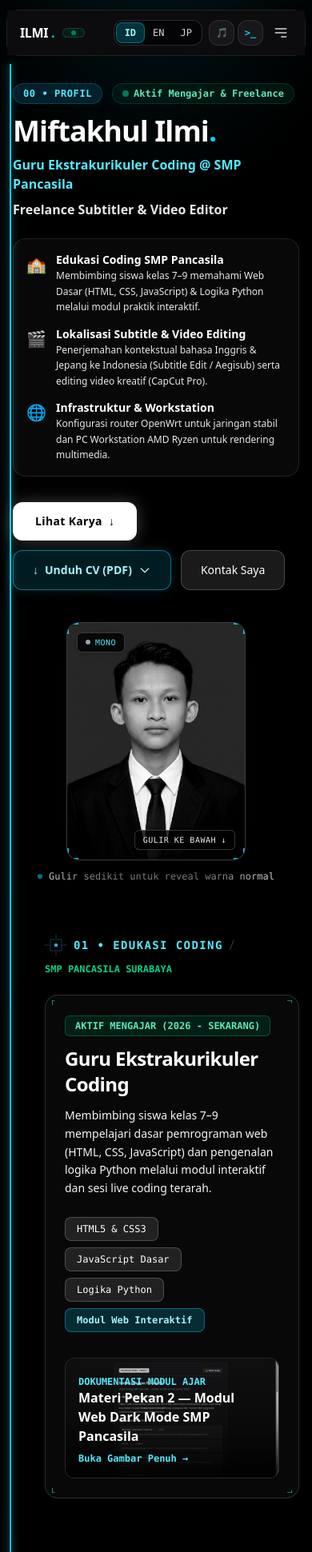
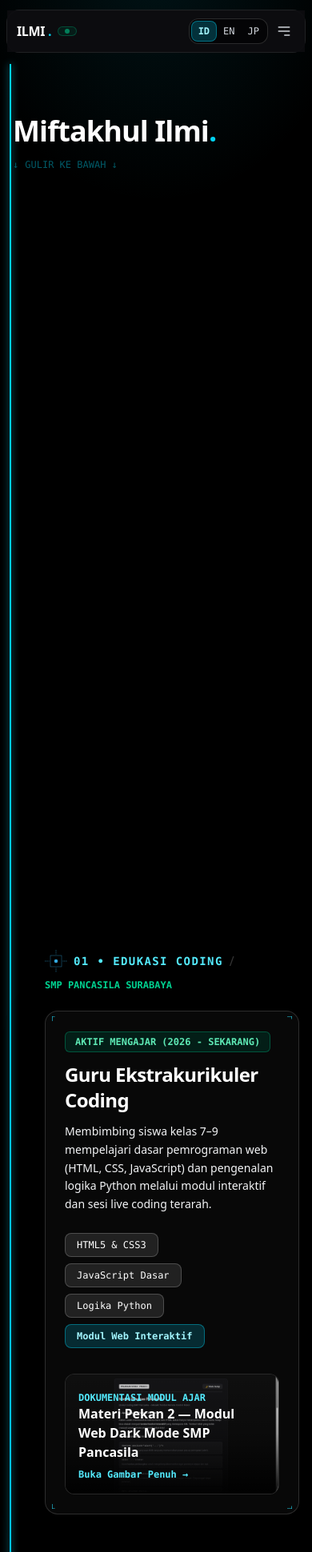
Before and after one commit to kawaragiid/portofolio, a Next.js app: page / in a window 390 px wide. Shown: the top 1941 px of the page at 80% size. Built offline with nearby package versions, Linux system fonts and the light colour scheme.

Commit message:
Add scroll glitch assembly from name-only hero and mobile bottom-docking navbar

```diff
--- a/app/globals.css
+++ b/app/globals.css
@@ -98,3 +98,54 @@ html[data-perf="low"] nav > div {
 .animate-glitch-red {
   animation: glitch-slice-2 0.22s steps(2, start) infinite;
 }
+
+@keyframes glitch-assemble {
+  0% {
+    opacity: 0;
+    transform: translateY(16px) skewX(-6deg) scale(0.98);
+    filter: drop-shadow(-3px 0 rgba(34, 211, 238, 0.85)) drop-shadow(3px 0 rgba(239, 68, 68, 0.85));
+  }
+  28% {
+    opacity: 0.75;
+    transform: translate(-4px, 4px) skewX(4deg);
+    filter: drop-shadow(3px 0 rgba(34, 211, 238, 0.9)) drop-shadow(-3px 0 rgba(239, 68, 68, 0.9));
+  }
+  55% {
+    opacity: 0.45;
+    transform: translate(3px, -2px) skewX(-2deg);
+    filter: drop-shadow(-2px 0 rgba(34, 211, 238, 0.55)) drop-shadow(2px 0 rgba(239, 68, 68, 0.55));
+  }
+  80% {
+    opacity: 0.95;
+    transform: translate(-1px, 1px) skewX(1deg);
+    filter: none;
+  }
+  100% {
+    opacity: 1;
+    transform: translate(0, 0) skewX(0deg) scale(1);
+    filter: none;
+  }
+}
+
+@keyframes glitch-assemble-lite {
+  0% {
+    opacity: 0;
+    transform: translateY(14px) skewX(-4deg);
+  }
+  45% {
+    opacity: 0.6;
+    transform: translate(-2px, 3px) skewX(2deg);
+  }
+  100% {
+    opacity: 1;
+    transform: translate(0, 0) skewX(0deg);
+  }
+}
+
+.animate-glitch-assemble {
+  animation: glitch-assemble 0.48s cubic-bezier(0.22, 1, 0.36, 1) both;
+}
+
+html[data-perf="low"] .animate-glitch-assemble {
+  animation: glitch-assemble-lite 0.36s cubic-bezier(0.22, 1, 0.36, 1) both;
+}
--- a/components/FloatingDock.tsx
+++ b/components/FloatingDock.tsx
@@ -6,10 +6,14 @@ import { useLanguage } from "./LanguageProvider";
 export default function FloatingDock() {
   const { dict } = useLanguage();
   const [isDocked, setIsDocked] = useState(false);
+  const [hasScrolled, setHasScrolled] = useState(false);
   const slotRef = useRef<HTMLDivElement>(null);
 
   useEffect(() => {
     const checkDock = () => {
+      const scrolled = window.scrollY > 25;
+      setHasScrolled((prev) => (prev !== scrolled ? scrolled : prev));
+
       const slot = slotRef.current;
       if (!slot) return;
       const rect = slot.getBoundingClientRect();
@@ -93,11 +97,13 @@ export default function FloatingDock() {
 
   return (
     <>
-      {/* 1. Floating Capsule (Visible while scrolling mid-page, hides smoothly once docked at bottom) */}
+      {/* 1. Floating Capsule (Visible while floating; on mobile hides once merged into bottom Navbar) */}
       <div
         className={`fixed bottom-4 right-4 sm:bottom-6 sm:right-6 z-[90] transition-all duration-300 ${
           isDocked
             ? "opacity-0 translate-y-3 pointer-events-none scale-95"
+            : hasScrolled
+            ? "max-md:opacity-0 max-md:translate-y-4 max-md:pointer-events-none max-md:scale-90 md:opacity-100 md:translate-y-0 md:pointer-events-auto md:scale-100"
             : "opacity-100 translate-y-0 pointer-events-auto scale-100"
         }`}
         aria-hidden={isDocked}
@@ -107,8 +113,8 @@ export default function FloatingDock() {
         </div>
       </div>
 
-      {/* 2. Static Docked Slot (Merged into page right above footer on the right) */}
-      <div ref={slotRef} className="w-full max-w-6xl mx-auto pt-4 flex justify-end">
+      {/* 2. Static Docked Slot (Merged into page right above footer on desktop/tablet) */}
+      <div ref={slotRef} className="hidden md:flex w-full max-w-6xl mx-auto pt-4 justify-end">
         <div
           className={`inline-flex items-center gap-1.5 sm:gap-2 p-1.5 sm:p-2 rounded-2xl bg-white/[0.03] border border-white/15 transition-all duration-300 ${
             isDocked
--- /dev/null
+++ b/components/GlitchReveal.tsx
@@ -0,0 +1,71 @@
+"use client";
+
+import { ReactNode, useEffect, useRef, useState } from "react";
+
+interface GlitchRevealProps {
+  children: ReactNode;
+  className?: string;
+  delay?: number;
+  /** If provided, controls visibility externally (e.g. Hero scroll threshold). Otherwise uses IntersectionObserver. */
+  revealed?: boolean;
+}
+
+export default function GlitchReveal({
+  children,
+  className = "",
+  delay = 0,
+  revealed,
+}: GlitchRevealProps) {
+  const ref = useRef<HTMLDivElement>(null);
+  const [inView, setInView] = useState(false);
+
+  const isControlled = revealed !== undefined;
+  const isVisible = isControlled ? revealed : inView;
+
+  useEffect(() => {
+    if (isControlled) return;
+    const el = ref.current;
+    if (!el) return;
+
+    const checkIfAlreadyVisible = () => {
+      const rect = el.getBoundingClientRect();
+      if (rect.top < window.innerHeight * 0.92 && window.scrollY > 15) {
+        setInView(true);
+      }
+    };
+
+    const observer = new IntersectionObserver(
+      ([entry]) => {
+        if (entry.isIntersecting && window.scrollY > 15) {
+          setInView(true);
+          observer.disconnect();
+        }
+      },
+      { threshold: 0.08, rootMargin: "0px 0px -40px 0px" }
+    );
+
+    observer.observe(el);
+    window.addEventListener("scroll", checkIfAlreadyVisible, { passive: true });
+    checkIfAlreadyVisible();
+
+    return () => {
+      observer.disconnect();
+      window.removeEventListener("scroll", checkIfAlreadyVisible);
+    };
+  }, [isControlled]);
+
+  return (
+    <div
+      ref={ref}
+      style={isVisible && delay > 0 ? { animationDelay: `${delay}ms` } : undefined}
+      className={`${
+        isVisible
+          ? "animate-glitch-assemble"
+          : "opacity-0 translate-y-3 pointer-events-none select-none"
+      } ${className}`}
+      aria-hidden={!isVisible}
+    >
+      {children}
+    </div>
+  );
+}
--- a/components/Navbar.tsx
+++ b/components/Navbar.tsx
@@ -15,6 +15,7 @@ export default function Navbar() {
   const screen = useScreenSize();
   const [isOpen, setIsOpen] = useState(false);
   const [activeSection, setActiveSection] = useState("origin");
+  const [hasScrolled, setHasScrolled] = useState(false);
   const [timeStr, setTimeStr] = useState("");
 
   const languages: Language[] = ["ID", "EN", "JP"];
@@ -41,11 +42,17 @@ export default function Navbar() {
     return () => clearInterval(interval);
   }, []);
 
-  // Track active section for waypoints indicator
+  // Track active section & scroll state for mobile bottom-docking
   useEffect(() => {
     const sectionIds = ["origin", "academy", "projects", "gateway", "experience", "terminus"];
     const handleScroll = () => {
-      const scrollPos = window.scrollY + 200;
+      const y = window.scrollY;
+      setHasScrolled((prev) => {
+        const next = y > 25;
+        return prev !== next ? next : prev;
+      });
+
+      const scrollPos = y + 200;
       for (let i = sectionIds.length - 1; i >= 0; i--) {
         const el = document.getElementById(sectionIds[i]);
         if (el && el.offsetTop <= scrollPos) {
@@ -79,15 +86,23 @@ export default function Navbar() {
   const stations = dict.nav.stations;
 
   return (
-    <div className="fixed top-0 left-0 right-0 z-[100] pointer-events-none flex justify-center px-2 sm:px-6 pt-3 sm:pt-4">
+    <div
+      className={`fixed left-0 right-0 z-[100] pointer-events-none flex justify-center px-2 sm:px-6 transition-all duration-300 md:top-0 md:bottom-auto md:pt-4 md:pb-0 ${
+        hasScrolled ? "max-md:bottom-0 max-md:pb-3" : "max-md:top-0 max-md:pt-3"
+      }`}
+    >
       <motion.nav
         layout={tier === "high"}
-        className="pointer-events-auto w-full max-w-7xl bg-[#08090d]/90 backdrop-blur-2xl border border-white/10 rounded-2xl shadow-[0_15px_45px_rgba(0,0,0,0.8)] shadow-[inset_0_1px_1px_rgba(255,255,255,0.15)] transition-all"
+        className={`pointer-events-auto w-full max-w-7xl bg-[#08090d]/90 backdrop-blur-2xl border rounded-2xl shadow-[0_15px_45px_rgba(0,0,0,0.8)] shadow-[inset_0_1px_1px_rgba(255,255,255,0.15)] transition-colors flex ${
+          hasScrolled
+            ? "max-md:flex-col-reverse max-md:border-cyan-400/35 md:flex-col md:border-white/10"
+            : "flex-col border-white/10"
+        }`}
       >
-        <div className="px-4 sm:px-6 py-3 flex items-center justify-between gap-3 sm:gap-4">
+        <div className="px-3 sm:px-6 py-2.5 sm:py-3 flex items-center justify-between gap-2 sm:gap-4">
 
           {/* Left: Branding & Telemetry */}
-          <div className="flex items-center gap-2.5 sm:gap-3 shrink-0">
+          <div className="flex items-center gap-2 sm:gap-3 shrink-0">
             <Link
               href="#origin"
               className="text-base sm:text-lg font-black tracking-tight text-white flex items-center gap-1 group"
@@ -103,7 +118,7 @@ export default function Navbar() {
               {screen.displayStr}
             </span>
 
-            <span className="flex items-center gap-1.5 text-[11px] sm:text-xs font-mono font-semibold text-emerald-300 bg-emerald-950/50 border border-emerald-700/50 px-2.5 py-0.5 rounded-md">
+            <span className="flex items-center gap-1.5 text-[11px] sm:text-xs font-mono font-semibold text-emerald-300 bg-emerald-950/50 border border-emerald-700/50 px-2 sm:px-2.5 py-0.5 rounded-md">
               <span className="w-1.5 h-1.5 rounded-full bg-emerald-400 animate-pulse" />
               <span className="hidden sm:inline">ONLINE</span>
             </span>
@@ -130,8 +145,8 @@ export default function Navbar() {
             })}
           </div>
 
-          {/* Right: Clock, Language, Mobile Quick Triggers & Hamburger */}
-          <div className="flex items-center gap-2 sm:gap-3 shrink-0">
+          {/* Right: Clock, Language, Merged Mobile Dock & Hamburger */}
+          <div className="flex items-center gap-1.5 sm:gap-3 shrink-0">
 
             {/* Live Surabaya Clock */}
             <div className="hidden md:flex items-center gap-1.5 font-mono text-xs text-gray-200 bg-black/60 px-3 py-1.5 rounded-xl border border-white/15">
@@ -145,7 +160,7 @@ export default function Navbar() {
                 <button
                   key={l}
                   onClick={() => handleLanguageChange(l)}
-                  className={`px-2.5 py-1 text-xs font-mono rounded-lg transition-colors ${
+                  className={`px-2 sm:px-2.5 py-1 text-xs font-mono rounded-lg transition-colors ${
                     lang === l
                       ? "bg-cyan-500/25 text-cyan-200 font-bold border border-cyan-400/40"
                       : "text-gray-300 hover:text-white"
@@ -156,8 +171,9 @@ export default function Navbar() {
               ))}
             </div>
 
-            {/* Quick Action Triggers (Only on Mobile/Tablet; on Wide Screen they live in the bottom-right Dock) */}
-            <div className="flex lg:hidden items-center gap-1">
+            {/* Merged Dock Triggers on Mobile (ONLY shown after scrolling when Navbar drops to bottom) */}
+            {hasScrolled && (
+              <div className="flex md:hidden items-center gap-1 animate-glitch-assemble">
                 <button
                   type="button"
                   onClick={toggleMusic}
@@ -177,6 +193,7 @@ export default function Navbar() {
                   {">_"}
                 </button>
               </div>
+            )}
 
             {/* Hamburger Button for Mobile Stations */}
             <button
@@ -197,14 +214,18 @@ export default function Navbar() {
 
         </div>
 
-        {/* Mobile Dropdown Stations Menu */}
+        {/* Mobile Dropdown Stations Menu (opens downward at top, upward when docked at bottom) */}
         <AnimatePresence>
           {isOpen && (
             <motion.div
               initial={{ opacity: 0, height: 0 }}
               animate={{ opacity: 1, height: "auto" }}
               exit={{ opacity: 0, height: 0 }}
-              className="lg:hidden border-t border-white/10 px-4 py-3 bg-black/95 rounded-b-2xl overflow-hidden font-mono"
+              className={`lg:hidden px-4 py-3 bg-black/95 overflow-hidden font-mono ${
+                hasScrolled
+                  ? "max-md:border-b max-md:border-white/10 max-md:rounded-t-2xl md:border-t md:border-white/10 md:rounded-b-2xl"
+                  : "border-t border-white/10 rounded-b-2xl"
+              }`}
             >
               <div className="text-[10px] uppercase tracking-widest text-cyan-400 mb-2 font-bold">
                 {dict.nav.menuTitle}
--- a/components/TransitJourneyMap.tsx
+++ b/components/TransitJourneyMap.tsx
@@ -11,6 +11,7 @@ import HudCorner from "./HudCorner";
 import AnimeShape from "./AnimeShape";
 import AnimeCircuit from "./AnimeCircuit";
 import GlitchAvatar from "./GlitchAvatar";
+import GlitchReveal from "./GlitchReveal";
 import FloatingDock from "./FloatingDock";
 
 const cvOptions = [
@@ -24,6 +25,7 @@ export default function TransitJourneyMap() {
   const { tier } = usePerformance();
   const screen = useScreenSize();
 
+  const [isAssembled, setIsAssembled] = useState(false);
   const [cvMenuOpen, setCvMenuOpen] = useState(false);
   const [activeProjectModal, setActiveProjectModal] = useState<number | null>(null);
   const [copied, setCopied] = useState(false);
@@ -72,6 +74,21 @@ export default function TransitJourneyMap() {
       document.removeEventListener("mousedown", handleClickOutside);
       window.removeEventListener("close-all-modals", handleCloseAll);
     };
+  }, []);
+
+  // Trigger Hero glitch assembly on scroll
+  useEffect(() => {
+    const handleScrollAssemble = () => {
+      const y = window.scrollY;
+      if (y > 20) {
+        setIsAssembled(true);
+      } else if (y < 8) {
+        setIsAssembled(false);
+      }
+    };
+    window.addEventListener("scroll", handleScrollAssemble, { passive: true });
+    handleScrollAssemble();
+    return () => window.removeEventListener("scroll", handleScrollAssemble);
   }, []);
 
   // Lock scroll when modal is active
@@ -192,13 +209,9 @@ export default function TransitJourneyMap() {
           <div className="flex flex-col lg:flex-row items-center justify-between gap-10 lg:gap-16 max-w-7xl mx-auto">
 
             {/* Left Column: Core Identity & Key Highlights */}
-            <motion.div
-              initial={{ opacity: 0, y: 25 }}
-              animate={{ opacity: 1, y: 0 }}
-              transition={{ duration: 0.8 }}
-              className="flex-1 text-left w-full"
-            >
+            <div className="flex-1 text-left w-full">
               {/* Station Tag & Active Status */}
+              <GlitchReveal revealed={isAssembled} delay={0}>
                 <div className="flex flex-wrap items-center gap-3 mb-4">
                   <span className="px-3 py-1 rounded-full bg-cyan-950/60 border border-cyan-800/60 text-xs font-mono font-bold tracking-wider text-cyan-300 uppercase">
                     {dict.hud.transit.wp00}
@@ -208,20 +221,32 @@ export default function TransitJourneyMap() {
                     <span>{dict.hero.statusBadge}</span>
                   </span>
                 </div>
+              </GlitchReveal>
 
-              {/* Main Name Heading */}
+              {/* Main Name Heading (Always visible even before scroll) */}
               <h1 className="text-4xl sm:text-6xl md:text-7xl lg:text-8xl font-black tracking-tight text-white mb-3 leading-none">
                 Miftakhul Ilmi<span className="text-cyan-400">.</span>
               </h1>
 
+              {/* Minimal scroll cue when only name is visible */}
+              {!isAssembled && (
+                <div className="mt-4 flex items-center gap-2 text-xs font-mono text-cyan-400/80 animate-pulse">
+                  <span>↓</span>
+                  <span>{dict.hud.transit.scrollPrompt}</span>
+                </div>
+              )}
+
               {/* Core Role Badges */}
+              <GlitchReveal revealed={isAssembled} delay={70}>
                 <div className="text-base sm:text-lg md:text-xl font-semibold text-cyan-300 mb-6 flex flex-wrap items-center gap-2">
                   <span>{dict.hero.role1}</span>
                   <span className="text-white/30 hidden sm:inline">•</span>
                   <span className="text-gray-200">{dict.hero.role2}</span>
                 </div>
+              </GlitchReveal>
 
               {/* High-Contrast Key Points Summary (Clean, Bold, Easy to Read) */}
+              <GlitchReveal revealed={isAssembled} delay={140}>
                 <div className="space-y-3.5 mb-8 bg-white/[0.03] border border-white/10 rounded-2xl p-4 sm:p-6 backdrop-blur-md">
                   {dict.hero.highlights.map((hl, idx) => (
                     <div key={idx} className="flex items-start gap-3">
@@ -235,8 +260,10 @@ export default function TransitJourneyMap() {
                     </div>
                   ))}
                 </div>
+              </GlitchReveal>
 
               {/* Tactical Action Buttons */}
+              <GlitchReveal revealed={isAssembled} delay={210}>
                 <div className="relative flex flex-wrap items-center gap-3">
                   <a
                     href="#academy"
@@ -305,21 +332,17 @@ export default function TransitJourneyMap() {
                     {dict.hero.btnContact}
                   </a>
                 </div>
-            </motion.div>
+              </GlitchReveal>
+            </div>
 
             {/* Right Column: Glitch Photo Avatar Component */}
-            <motion.div
-              initial={{ opacity: 0, scale: 0.92 }}
-              animate={{ opacity: 1, scale: 1 }}
-              transition={{ duration: 0.8, delay: 0.2 }}
-              className="flex flex-col items-center shrink-0 w-full sm:w-auto"
-            >
+            <GlitchReveal revealed={isAssembled} delay={120} className="flex flex-col items-center shrink-0 w-full sm:w-auto">
               <GlitchAvatar />
               <div className="mt-3 flex items-center gap-2 text-xs font-mono text-gray-300">
                 <span className="w-1.5 h-1.5 rounded-full bg-cyan-400 animate-pulse" />
                 <span>{dict.hero.scrollRevealHint}</span>
               </div>
-            </motion.div>
+            </GlitchReveal>
 
           </div>
         </section>
@@ -332,7 +355,7 @@ export default function TransitJourneyMap() {
         <section id="academy" className="relative pl-10 sm:pl-14 lg:pl-0">
           <div id="expertise" className="absolute -top-24 pointer-events-none" />
 
-          <div className="w-full lg:w-[75%] xl:w-[70%] lg:mr-auto">
+          <GlitchReveal className="w-full lg:w-[75%] xl:w-[70%] lg:mr-auto">
 
             {/* Station Header Node */}
             <div className="flex flex-wrap items-center gap-2 sm:gap-3 mb-6">
@@ -420,7 +443,7 @@ export default function TransitJourneyMap() {
               </div>
             </motion.div>
 
-          </div>
+          </GlitchReveal>
         </section>
 
 
@@ -429,7 +452,7 @@ export default function TransitJourneyMap() {
             Position: Far-Right Offset (Asymmetric Node 2)
         ════════════════════════════════════════════════════════════════════════ */}
         <section id="projects" className="relative pl-7 sm:pl-11 lg:pl-0">
-          <div className="w-full lg:w-[85%] xl:w-[80%] lg:ml-auto">
+          <GlitchReveal className="w-full lg:w-[85%] xl:w-[80%] lg:ml-auto">
 
             {/* Station Header Node */}
             <div className="flex flex-wrap items-center gap-2 sm:gap-3 mb-6">
@@ -538,7 +561,7 @@ export default function TransitJourneyMap() {
 
             </div>
 
-          </div>
+          </GlitchReveal>
         </section>
 
 
@@ -547,7 +570,7 @@ export default function TransitJourneyMap() {
             Position: Center-Left Diagonal (Asymmetric Node 3)
         ════════════════════════════════════════════════════════════════════════ */}
         <section id="gateway" className="relative pl-7 sm:pl-11 lg:pl-0">
-          <div className="w-full lg:w-[78%] xl:w-[72%] lg:ml-[6%]">
+          <GlitchReveal className="w-full lg:w-[78%] xl:w-[72%] lg:ml-[6%]">
 
             {/* Station Header Node */}
             <div className="flex flex-wrap items-center gap-2 sm:gap-3 mb-6">
@@ -643,7 +666,7 @@ export default function TransitJourneyMap() {
               </div>
             </motion.div>
 
-          </div>
+          </GlitchReveal>
         </section>
 
 
@@ -652,7 +675,7 @@ export default function TransitJourneyMap() {
             Position: Expansive Asymmetric Grid (Asymmetric Node 4)
         ════════════════════════════════════════════════════════════════════════ */}
         <section id="experience" className="relative pl-10 sm:pl-14 lg:pl-0">
-          <div className="w-full lg:w-[88%] xl:w-[84%] lg:mx-auto">
+          <GlitchReveal className="w-full lg:w-[88%] xl:w-[84%] lg:mx-auto">
 
             {/* Station Header Node */}
             <div className="flex flex-wrap items-center gap-2 sm:gap-3 mb-6">
@@ -712,7 +735,7 @@ export default function TransitJourneyMap() {
               </div>
             </motion.div>
 
-          </div>
+          </GlitchReveal>
         </section>
 
 
@@ -722,13 +745,7 @@ export default function TransitJourneyMap() {
         <section id="terminus" className="relative pt-4 sm:pt-8">
           <div id="contact" className="absolute -top-24 pointer-events-none" />
 
-          <motion.div
-            initial={{ opacity: 0, y: 24 }}
-            whileInView={{ opacity: 1, y: 0 }}
-            viewport={{ once: true, amount: 0.15 }}
-            transition={{ duration: 0.55 }}
-            className="w-full max-w-6xl mx-auto"
-          >
+          <GlitchReveal className="w-full max-w-6xl mx-auto">
             {/* Clean Section Header */}
             <div className="flex flex-col items-center text-center mb-8 sm:mb-12">
               <div className="flex items-center gap-2.5 mb-3">
@@ -881,7 +898,7 @@ export default function TransitJourneyMap() {
               </div>
 
             </div>
-          </motion.div>
+          </GlitchReveal>
         </section>
 
         {/* ── UNIFIED FLOATING DOCK (Floats bottom-right while scrolling, locks right above footer) ── */}
```
Lines whose indentation alone changed are shown as unchanged.
